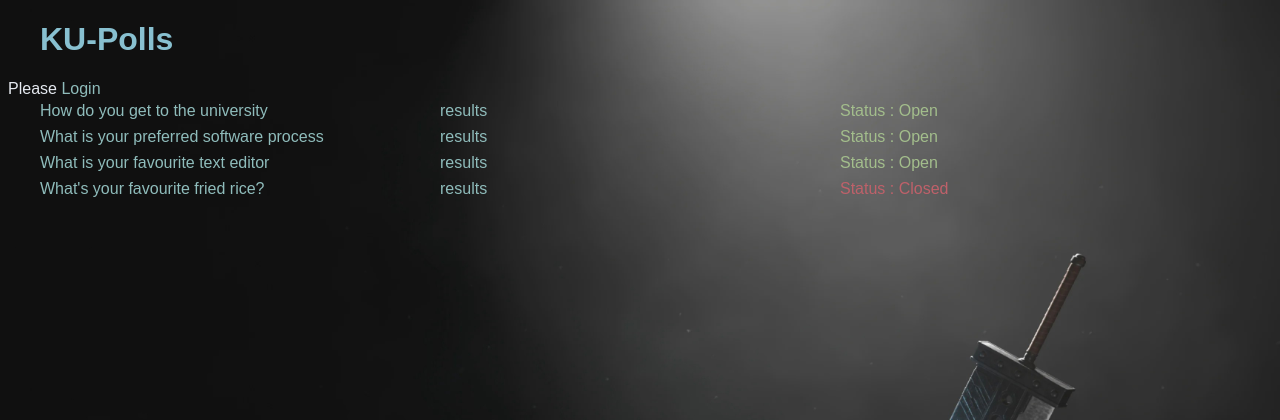
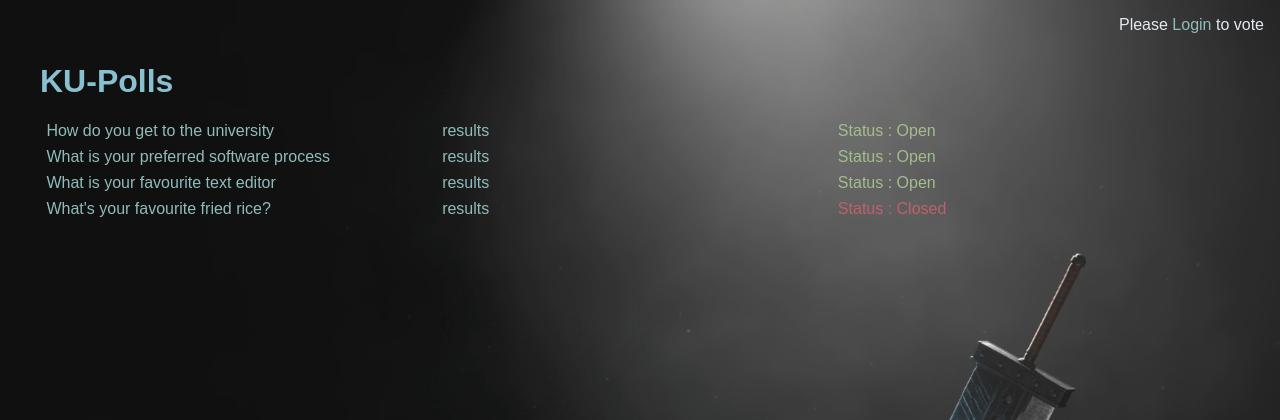
Before and after one commit to Jangsoodlor/ku-polls, a Django app: page /polls/ in a window 1280 px wide. Shown: the top 420 px of the page. Run offline with Django 5.2, Linux system fonts and the light colour scheme; data comes from the database, SQL or seed files in the repository.

Commit message:
add login/logout link in all pages

```diff
--- a/polls/static/polls/style.css
+++ b/polls/static/polls/style.css
@@ -49,7 +49,7 @@ ul {
   color:var(--error);
   font-size: 1.5em;
   font-weight: bold;
-  margin: 0.5em 1.25em;
+  /* margin: 0.5em 1.5em; */
 }
 
 .form {
@@ -59,12 +59,11 @@ ul {
 .column {
   float: left;
   flex: 1;
-  padding: 0.5vh 0;
 }
 
 .row {
   display: flex;
-  margin: 0 2em;
+  margin: 1vh 3vw;
 }
 
 .button {
@@ -97,3 +96,8 @@ ul {
 .closed-poll{
   color : var(--error)
 }
+
+.top-container{
+  text-align: right;
+  padding: 1vh;
+}
--- a/polls/templates/polls/index.html
+++ b/polls/templates/polls/index.html
@@ -9,23 +9,25 @@
 </head>
 
 <body>
+  {% if user.is_authenticated %}
+  <form action="{% url 'logout' %}" method="post" class="top-container">
+    {% csrf_token %}
+      Welcome Back, {{user.username}}
+      <button type="submit">LOG OUT</button>
+    </form>
+  {% else %}
+  <div class="top-container">
+    Please <a href="{% url 'login' %}?next={{request.path}}">Login</a> to vote
+  </div>
+  {% endif %}
+
   <h1 class="header">
     KU-Polls
   </h1>
   {% if messages %}
     {% for msg in messages %}
-      <p class = "{{msg.tags}}">{{msg}}</p>
+      <div class = "row {{msg.tags}}">{{msg}}</div>
     {%endfor%}
-  {% endif %}
-
-  {% if user.is_authenticated %}
-    Welcome Back, {{user.username}}
-    <form action="{% url 'logout' %}" method="post">
-      {% csrf_token %}
-      <button type="submit">LOG OUT</button>
-    </form>
-  {% else %}
-    Please <a href="{% url 'login' %}?next={{request.path}}">Login</a>
   {% endif %}
 
   {% if latest_question_list %}
--- a/polls/views.py
+++ b/polls/views.py
@@ -54,11 +54,13 @@ def vote(request, question_id):
 
     try:
         selected_choice = question.choice_set.get(pk=request.POST["choice"])
-    except (KeyError, Choice.DoesNotExist) as e:
+    except (KeyError, Choice.DoesNotExist):
         # Redisplay the question voting form.
-        logger.exception(f"Non-existent choice {question_id} %s", e)
+        logger.error(
+            f"Failed to get selected choice or choice does not exists for question {question_id}"
+        )
         context = {"question": question}
-        messages.error(request, "You didn't select a choice.")
+        messages.error(request, "ERROR: You didn't select a choice.")
         return render(request, "polls/detail.html", context)
 
     this_user = request.user
@@ -90,17 +92,20 @@ def get_client_ip(request):
 
 @receiver(user_logged_in)
 def login_success(sender, request, user, **kwargs):
+    """Log when user successfully login"""
     ip_addr = get_client_ip(request)
     logger.info(f"{user.username} logged in from {ip_addr}")
 
 
 @receiver(user_logged_out)
 def logout_success(sender, request, user, **kwargs):
+    """Log when user successfully log out"""
     ip_addr = get_client_ip(request)
     logger.info(f"{user.username} logged out from {ip_addr}")
 
 
 @receiver(user_login_failed)
 def login_fail(sender, credentials, request, **kwargs):
+    """Log when user failed to login"""
     ip_addr = get_client_ip(request)
     logger.waring(f"Failed login for {credentials['username']} from {ip_addr}")
```
Also changed, not shown: polls/templates/polls/detail.html (+12 -1 lines), polls/templates/polls/results.html (+13 -3 lines).
